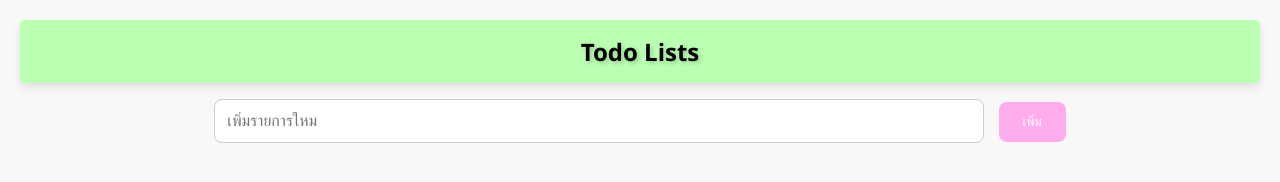
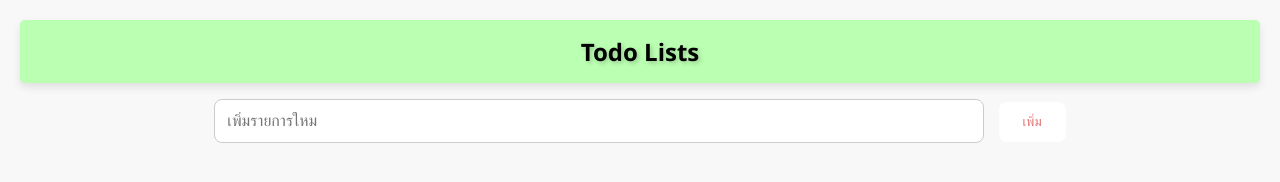
Before and after one commit to 65160386/88726065, a plain HTML site: page Lab7/todo.html in a window 1280 px wide. Drawn offline with Linux system fonts and the light colour scheme.

Commit message:
commit#6
ปรับสไตล์ CSS เพิ่มความ
สวยงาม

```diff
--- a/Lab7/styles.css
+++ b/Lab7/styles.css
@@ -45,13 +45,13 @@ body {
     }
     button {
     padding: 12px 24px;
-    background-color: #ffaced;
-    color: white;
+    background-color: #ffffff;
+    color: rgb(226, 115, 115);
     border: none;
     border-radius: 8px;
     cursor: pointer;
     transition: background-color 0.3s;
     }
     button:hover {
-    background-color: #0056b3;
+    background-color: #061a30;
     }
```
